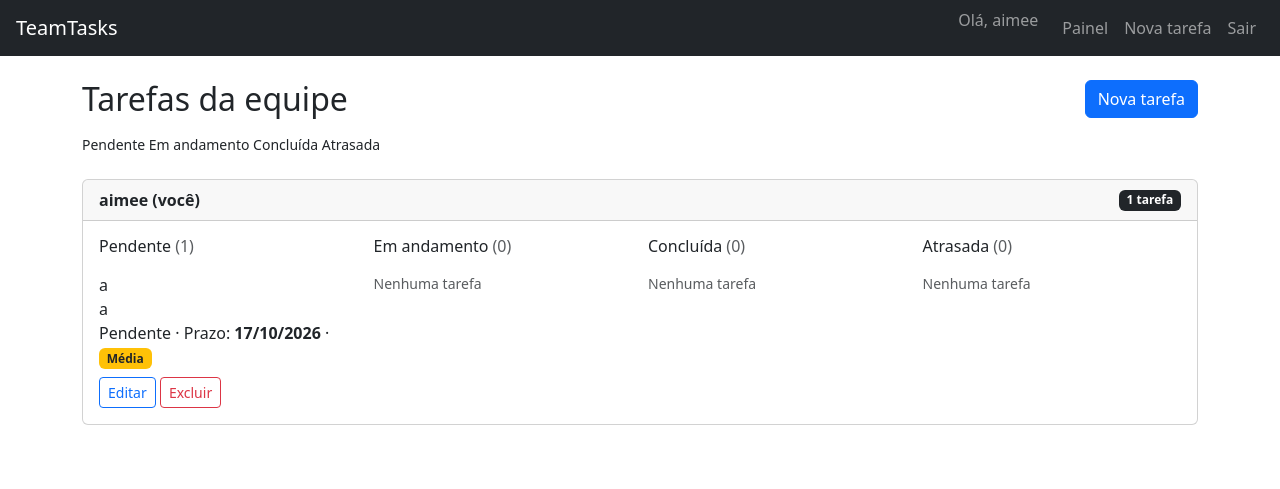
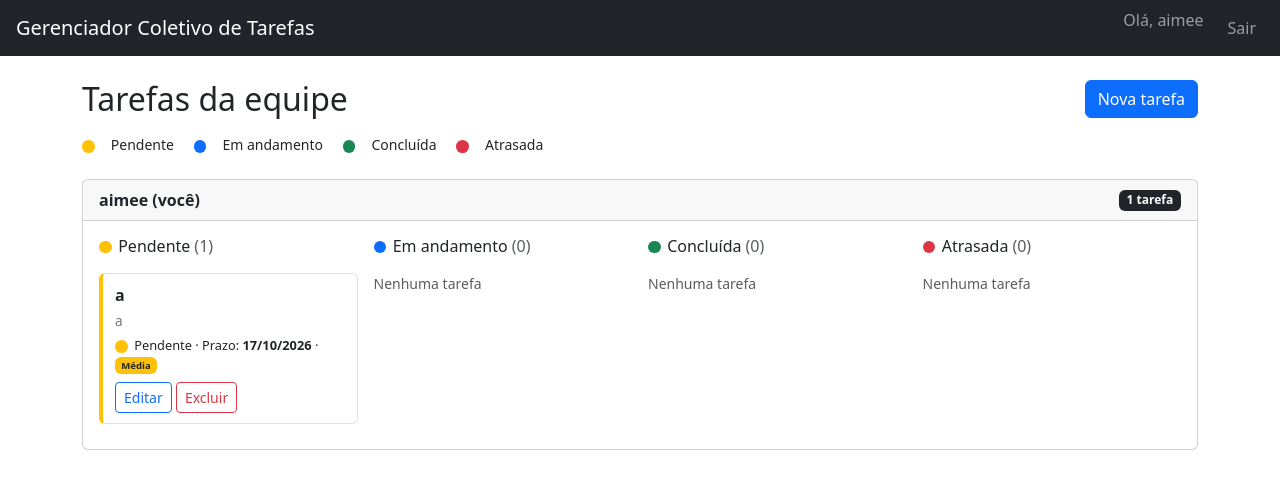
Before and after one commit to mee-bit-0/Gerenciador-coletivo-de-tarefas, a Flask app: page /dashboard in a window 1280 px wide. Shown: the top 489 px of the page. Run offline with Flask 3, Linux system fonts and the light colour scheme; a user stored in the database is signed in.

Commit message:
css iniciado

```diff
--- a/team_task_manager/static/style.css
+++ b/team_task_manager/static/style.css
@@ -1,3 +1,38 @@
-.list-group-item form {
-  display: inline;
+/* ---------- Bolinhas de status ---------- */
+.dot {
+  display: inline-block;
+  width: 0.8rem;
+  height: 0.8rem;
+  border-radius: 50%;
+  margin-right: 0.4rem;
+  vertical-align: middle;
+  flex-shrink: 0;
 }
+.dot-pendente  { background-color: #ffc107; } /* amarelo */
+.dot-andamento { background-color: #0d6efd; } /* azul */
+.dot-concluida { background-color: #198754; } /* verde */
+.dot-atrasada  { background-color: #dc3545; } /* vermelho */
+
+/* ---------- Cartões de tarefa ---------- */
+.task-card {
+  border: 1px solid #dee2e6;
+  border-left-width: 4px;
+  border-radius: 0.375rem;
+  padding: 0.6rem 0.75rem;
+  margin-bottom: 0.6rem;
+  background: #fff;
+}
+.task-card.border-pendente  { border-left-color: #ffc107; }
+.task-card.border-andamento { border-left-color: #0d6efd; }
+.task-card.border-concluida { border-left-color: #198754; }
+.task-card.border-atrasada  { border-left-color: #dc3545; }
+
+.task-card .task-title { font-weight: 600; word-break: break-word; }
+.task-card .task-desc  { font-size: 0.85rem; color: #6c757d; margin: 0.25rem 0; word-break: break-word; }
+.task-card .task-meta  { font-size: 0.8rem; }
+
+/* ---------- Legenda ---------- */
+.legend span { margin-right: 1rem; white-space: nowrap; }
+
+/* ---------- Formulários de login/registro ---------- */
+.form-narrow { max-width: 420px; margin: 0 auto; }
--- a/team_task_manager/templates/base.html
+++ b/team_task_manager/templates/base.html
@@ -11,13 +11,11 @@
 <body>
 
 <nav class="navbar navbar-expand-lg navbar-dark bg-dark px-3">
-    <a class="navbar-brand" href="{{ url_for('home') }}">TeamTasks</a>
+    <a class="navbar-brand" href="{{ url_for('home') }}">Gerenciador Coletivo de Tarefas</a>
     <div class="collapse navbar-collapse">
         <ul class="navbar-nav ms-auto">
             {% if current_user.is_authenticated %}
                 <li class="nav-item"><span class="navbar-text me-3">Olá, {{ current_user.username }}</span></li>
-                <li class="nav-item"><a class="nav-link" href="{{ url_for('dashboard') }}">Painel</a></li>
-                <li class="nav-item"><a class="nav-link" href="{{ url_for('add_task') }}">Nova tarefa</a></li>
                 <li class="nav-item"><a class="nav-link" href="{{ url_for('logout') }}">Sair</a></li>
             {% else %}
                 <li class="nav-item"><a class="nav-link" href="{{ url_for('login') }}">Entrar</a></li>
```
Also changed, not shown: team_task_manager/instance/database.db.
